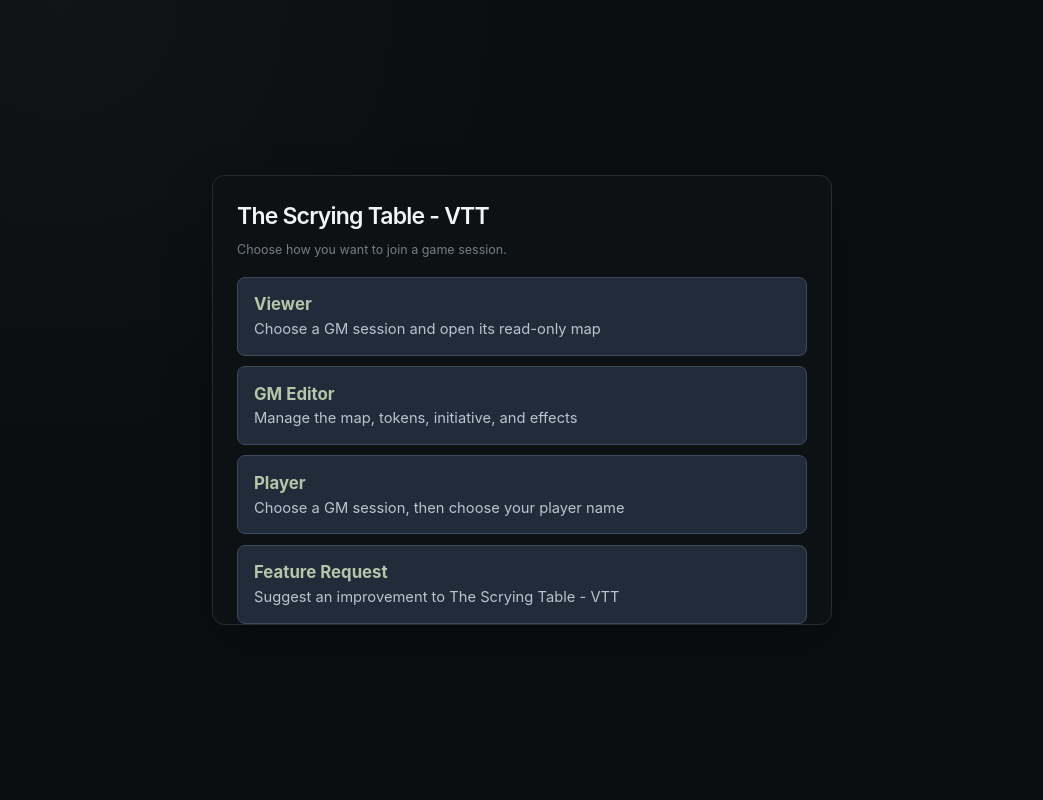
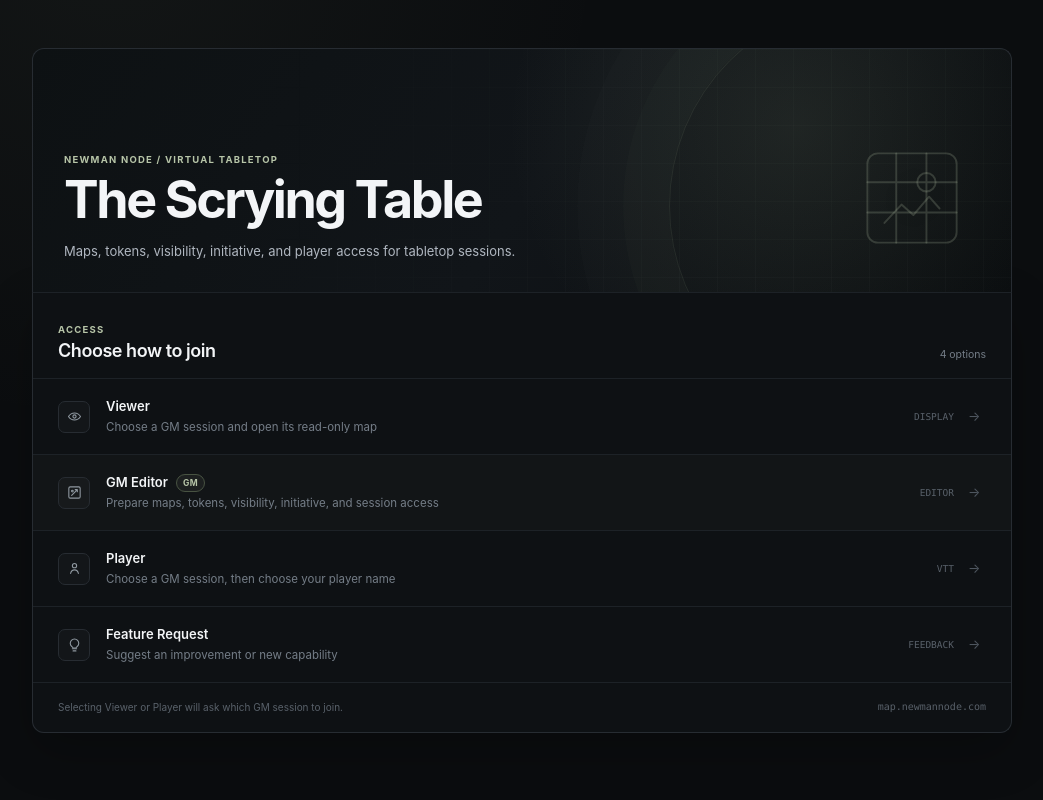
Before and after one commit to newmannodegit/scrying-table, a Flask app: page / in a window 1280 px wide. Shown: the whole page, without its empty margins (118-1161 px from the left). Run offline with Flask 3, Linux system fonts and the light colour scheme; parts of the project's set-up code (start-up, migrations or seed data) failed here and were passed over.

Commit message:
Refine Scrying Table landing page

```diff
--- /dev/null
+++ b/static/map-home.css
@@ -0,0 +1,392 @@
+/*
+ * The Scrying Table landing page.
+ *
+ * Intentionally scoped to .map-home-page so the utility portals, GM editor,
+ * public Viewer, player VTT, and Wall Map are not affected.
+ */
+
+body.portal-page.map-home-page {
+  display: block;
+  min-height: 100vh;
+  padding: 0;
+  background:
+    radial-gradient(circle at 18% -8%, rgba(158,175,141,.055), transparent 31rem),
+    var(--nn-bg);
+}
+
+.map-home-page * {
+  box-sizing: border-box;
+}
+
+.map-home-skip {
+  position: fixed;
+  z-index: 50;
+  top: 8px;
+  left: 8px;
+  transform: translateY(-160%);
+  padding: 7px 10px;
+  border: 1px solid var(--nn-accent);
+  border-radius: var(--nn-radius-sm);
+  background: var(--nn-surface-raised);
+  color: var(--nn-text);
+  font-size: 11px;
+  text-decoration: none;
+}
+
+.map-home-skip:focus {
+  transform: translateY(0);
+}
+
+.map-home-shell {
+  width: min(980px, calc(100% - 40px));
+  margin: 0 auto;
+  padding: clamp(30px, 6vh, 64px) 0 48px;
+}
+
+.map-home-hero,
+.map-home-actions {
+  overflow: hidden;
+  border: 1px solid var(--nn-border);
+  background: var(--nn-bg-subtle);
+}
+
+.map-home-hero {
+  position: relative;
+  isolation: isolate;
+  min-height: 245px;
+  display: flex;
+  align-items: end;
+  justify-content: space-between;
+  gap: 36px;
+  padding: 31px;
+  border-radius: var(--nn-radius-lg) var(--nn-radius-lg) 0 0;
+  border-bottom-color: var(--nn-border-subtle);
+  background:
+    radial-gradient(circle at 78% 32%, rgba(158,175,141,.12), transparent 18rem),
+    linear-gradient(125deg, #0d1113 0%, #111519 52%, #0a0d0f 100%);
+}
+
+.map-home-hero::before,
+.map-home-hero::after {
+  content: "";
+  position: absolute;
+  z-index: -1;
+  pointer-events: none;
+}
+
+.map-home-hero::before {
+  inset: 0;
+  opacity: .19;
+  background-image:
+    linear-gradient(rgba(175,185,171,.15) 1px, transparent 1px),
+    linear-gradient(90deg, rgba(175,185,171,.15) 1px, transparent 1px);
+  background-size: 38px 38px;
+  mask-image: linear-gradient(90deg, transparent 18%, #000 66%);
+}
+
+.map-home-hero::after {
+  right: -70px;
+  bottom: -120px;
+  width: 410px;
+  height: 410px;
+  border: 1px solid rgba(158,175,141,.12);
+  border-radius: 50%;
+  box-shadow:
+    0 0 0 46px rgba(158,175,141,.018),
+    0 0 0 92px rgba(158,175,141,.01);
+}
+
+.map-home-hero-copy {
+  max-width: 625px;
+}
+
+.map-home-eyebrow,
+.map-home-kicker {
+  margin: 0;
+  color: var(--nn-accent-strong);
+  font-size: 9.5px;
+  font-weight: 680;
+  letter-spacing: .13em;
+  text-transform: uppercase;
+}
+
+.map-home-hero h1 {
+  margin: 8px 0 0;
+  color: var(--nn-text);
+  font-size: clamp(34px, 6vw, 52px);
+  font-weight: 650;
+  line-height: .98;
+  letter-spacing: -.047em;
+}
+
+.map-home-subtitle {
+  max-width: 580px;
+  margin: 15px 0 0;
+  color: var(--nn-text-secondary);
+  font-size: 13px;
+  line-height: 1.55;
+}
+
+.map-home-mark {
+  flex: 0 0 auto;
+  width: 126px;
+  height: 126px;
+  margin: 0 5px 0 0;
+  color: rgba(183,197,168,.21);
+}
+
+.map-home-mark svg {
+  width: 100%;
+  height: 100%;
+  fill: none;
+  stroke: currentColor;
+  stroke-width: 1.45;
+  stroke-linecap: round;
+  stroke-linejoin: round;
+  filter: drop-shadow(0 0 28px rgba(158,175,141,.08));
+}
+
+.map-home-actions {
+  border-top: 0;
+  border-radius: 0 0 var(--nn-radius-lg) var(--nn-radius-lg);
+  box-shadow: var(--nn-shadow-soft);
+}
+
+.map-home-actions-header {
+  min-height: 86px;
+  display: flex;
+  align-items: end;
+  justify-content: space-between;
+  gap: 20px;
+  padding: 21px 25px 16px;
+  border-bottom: 1px solid var(--nn-border-subtle);
+}
+
+.map-home-actions-header h2 {
+  margin: 4px 0 0;
+  color: var(--nn-text);
+  font-size: 18px;
+  font-weight: 620;
+  line-height: 1.2;
+  letter-spacing: -.025em;
+}
+
+.map-home-actions-header > span {
+  color: var(--nn-text-muted);
+  font-size: 10.5px;
+  font-variant-numeric: tabular-nums;
+}
+
+.map-home-action-list {
+  display: flex;
+  flex-direction: column;
+  margin: 0;
+}
+
+.map-home-action {
+  min-height: 76px;
+  display: grid;
+  grid-template-columns: 34px minmax(0,1fr) auto 18px;
+  align-items: center;
+  gap: 14px;
+  margin: 0;
+  padding: 13px 25px;
+  border: 0;
+  border-bottom: 1px solid var(--nn-border-subtle);
+  border-radius: 0;
+  background: transparent;
+  color: var(--nn-text);
+  text-decoration: none;
+  box-shadow: none;
+  transition:
+    background var(--nn-duration-fast) var(--nn-ease),
+    box-shadow var(--nn-duration-fast) var(--nn-ease);
+}
+
+.map-home-action--gm {
+  background: rgba(158,175,141,.025);
+}
+
+.map-home-action:hover {
+  background: var(--nn-surface);
+  color: var(--nn-text);
+}
+
+.map-home-action:focus-visible {
+  position: relative;
+  z-index: 2;
+  outline: none;
+  background: var(--nn-surface);
+  box-shadow: inset 3px 0 0 var(--nn-accent);
+}
+
+.map-home-action-icon {
+  width: 32px;
+  height: 32px;
+  display: grid;
+  place-items: center;
+  border: 1px solid var(--nn-border);
+  border-radius: 7px;
+  background: rgba(255,255,255,.018);
+  color: #8e979f;
+  transition:
+    color var(--nn-duration-fast) var(--nn-ease),
+    border-color var(--nn-duration-fast) var(--nn-ease),
+    background var(--nn-duration-fast) var(--nn-ease);
+}
+
+.map-home-action-icon svg {
+  width: 17px;
+  height: 17px;
+  fill: none;
+  stroke: currentColor;
+  stroke-width: 1.55;
+  stroke-linecap: round;
+  stroke-linejoin: round;
+}
+
+.map-home-action:hover .map-home-action-icon,
+.map-home-action:focus-visible .map-home-action-icon {
+  color: var(--nn-accent-strong);
+  border-color: #3a4236;
+  background: var(--nn-accent-muted);
+}
+
+.map-home-action-copy {
+  min-width: 0;
+  display: flex;
+  flex-direction: column;
+  gap: 4px;
+}
+
+.map-home-action-copy strong {
+  color: var(--nn-text);
+  font-size: 13px;
+  font-weight: 590;
+}
+
+.map-home-action-copy > span:not(.map-home-action-title) {
+  overflow: hidden;
+  color: var(--nn-text-muted);
+  font-size: 11.5px;
+  line-height: 1.35;
+  text-overflow: ellipsis;
+  white-space: nowrap;
+}
+
+.map-home-action-title {
+  display: flex;
+  align-items: center;
+  gap: 8px;
+}
+
+.map-home-badge {
+  min-height: 18px;
+  display: inline-flex;
+  align-items: center;
+  padding: 0 6px;
+  border: 1px solid #485342;
+  border-radius: 999px;
+  background: rgba(158,175,141,.075);
+  color: var(--nn-accent-strong);
+  font-size: 8.5px;
+  font-weight: 700;
+  letter-spacing: .06em;
+  text-transform: uppercase;
+}
+
+.map-home-action-meta {
+  color: var(--nn-text-faint);
+  font-family: var(--nn-font-mono);
+  font-size: 9.5px;
+  text-transform: uppercase;
+}
+
+.map-home-action-arrow {
+  color: #4e565f;
+  font-size: 13px;
+  transition:
+    color var(--nn-duration-fast) var(--nn-ease),
+    transform var(--nn-duration-fast) var(--nn-ease);
+}
+
+.map-home-action:hover .map-home-action-arrow,
+.map-home-action:focus-visible .map-home-action-arrow {
+  color: var(--nn-text-secondary);
+  transform: translateX(2px);
+}
+
+.map-home-footer {
+  min-height: 49px;
+  display: flex;
+  align-items: center;
+  justify-content: space-between;
+  gap: 16px;
+  padding: 12px 25px;
+  color: var(--nn-text-faint);
+  font-size: 10px;
+}
+
+.map-home-mono {
+  font-family: var(--nn-font-mono);
+  font-variant-numeric: tabular-nums;
+}
+
+@media (max-width: 650px) {
+  .map-home-shell {
+    width: min(100% - 24px, 980px);
+    padding: 12px 0 28px;
+  }
+
+  .map-home-hero {
+    min-height: 215px;
+    padding: 22px;
+    border-radius: var(--nn-radius-md) var(--nn-radius-md) 0 0;
+  }
+
+  .map-home-mark {
+    display: none;
+  }
+
+  .map-home-actions {
+    border-radius: 0 0 var(--nn-radius-md) var(--nn-radius-md);
+  }
+
+  .map-home-actions-header {
+    min-height: 76px;
+    padding: 17px 18px 14px;
+  }
+
+  .map-home-action {
+    min-height: 72px;
+    grid-template-columns: 30px minmax(0,1fr) 15px;
+    gap: 11px;
+    padding: 12px 18px;
+  }
+
+  .map-home-action-icon {
+    width: 29px;
+    height: 29px;
+  }
+
+  .map-home-action-meta {
+    display: none;
+  }
+
+  .map-home-action-copy > span:not(.map-home-action-title) {
+    white-space: normal;
+  }
+
+  .map-home-footer {
+    align-items: flex-start;
+    flex-direction: column;
+    gap: 3px;
+    padding: 11px 18px;
+  }
+}
+
+@media (prefers-reduced-motion: reduce) {
+  .map-home-action-arrow {
+    transform: none !important;
+  }
+}
--- a/templates/home.html
+++ b/templates/home.html
@@ -1,35 +1,119 @@
 <!doctype html>
-<html>
+<html lang="en">
 <head>
   <meta charset="utf-8">
   <meta name="viewport" content="width=device-width,initial-scale=1">
+  <meta name="color-scheme" content="dark">
+  <meta name="theme-color" content="#0b0d0f">
   <title>The Scrying Table - VTT</title>
   <link rel="stylesheet" href="{{ url_for('static',filename='app.css',v='1.17.3') }}">
   <link rel="stylesheet" href="{{ url_for('static',filename='newman-node.css',v='1.18.0') }}">
   <link rel="stylesheet" href="{{ url_for('static',filename='map-admin.css',v='1.18.0') }}">
+  <link rel="stylesheet" href="{{ url_for('static',filename='map-home.css',v='1.18.1') }}">
 </head>
-<body class="portal-page">
-  <main class="portal-card">
-    <h1>The Scrying Table - VTT</h1>
-    <p class="portal-intro">Choose how you want to join a game session.</p>
-    <nav class="portal-links" aria-label="The Scrying Table - VTT options">
-      <a class="portal-link" href="{{ url_for('viewer') }}">
+<body class="portal-page map-home-page">
+  <a class="map-home-skip" href="#map-home-actions">Skip to Scrying Table options</a>
+
+  <main class="map-home-shell">
+    <section class="map-home-hero" aria-labelledby="map-home-title">
+      <div class="map-home-hero-copy">
+        <p class="map-home-eyebrow">Newman Node / Virtual Tabletop</p>
+        <h1 id="map-home-title">The Scrying Table</h1>
+        <p class="map-home-subtitle">
+          Maps, tokens, visibility, initiative, and player access for tabletop sessions.
+        </p>
+      </div>
+
+      <div class="map-home-mark" aria-hidden="true">
+        <svg viewBox="0 0 96 96">
+          <rect x="14" y="14" width="68" height="68" rx="8"/>
+          <path d="M14 36h68M14 59h68M36 14v68M59 14v68"/>
+          <circle cx="59" cy="36" r="7"/>
+          <path d="M27 67 40 53l9 8 12-14 8 9"/>
+        </svg>
+      </div>
+    </section>
+
+    <section class="map-home-actions" id="map-home-actions">
+      <header class="map-home-actions-header">
+        <div>
+          <p class="map-home-kicker">Access</p>
+          <h2>Choose how to join</h2>
+        </div>
+        <span>4 options</span>
+      </header>
+
+      <nav class="map-home-action-list" aria-label="The Scrying Table options">
+        <a class="map-home-action" href="{{ url_for('viewer') }}">
+          <span class="map-home-action-icon" aria-hidden="true">
+            <svg viewBox="0 0 24 24">
+              <path d="M3.5 12s3.2-5 8.5-5 8.5 5 8.5 5-3.2 5-8.5 5-8.5-5-8.5-5Z"/>
+              <circle cx="12" cy="12" r="2.25"/>
+            </svg>
+          </span>
+          <span class="map-home-action-copy">
             <strong>Viewer</strong>
             <span>Choose a GM session and open its read-only map</span>
+          </span>
+          <span class="map-home-action-meta">Display</span>
+          <span class="map-home-action-arrow" aria-hidden="true">→</span>
         </a>
-      <a class="portal-link" href="{{ url_for('edit') }}">
+
+        <a class="map-home-action map-home-action--gm" href="{{ url_for('edit') }}">
+          <span class="map-home-action-icon" aria-hidden="true">
+            <svg viewBox="0 0 24 24">
+              <rect x="4" y="4" width="16" height="16" rx="2"/>
+              <path d="M8 16 16 8M13 8h3v3"/>
+              <circle cx="9" cy="10" r="1.2"/>
+            </svg>
+          </span>
+          <span class="map-home-action-copy">
+            <span class="map-home-action-title">
               <strong>GM Editor</strong>
-        <span>Manage the map, tokens, initiative, and effects</span>
+              <span class="map-home-badge">GM</span>
+            </span>
+            <span>Prepare maps, tokens, visibility, initiative, and session access</span>
+          </span>
+          <span class="map-home-action-meta">Editor</span>
+          <span class="map-home-action-arrow" aria-hidden="true">→</span>
         </a>
-      <a class="portal-link" href="{{ url_for('player_portal') }}">
+
+        <a class="map-home-action" href="{{ url_for('player_portal') }}">
+          <span class="map-home-action-icon" aria-hidden="true">
+            <svg viewBox="0 0 24 24">
+              <circle cx="12" cy="8" r="3"/>
+              <path d="M6.5 19c.7-3.3 2.6-5 5.5-5s4.8 1.7 5.5 5"/>
+            </svg>
+          </span>
+          <span class="map-home-action-copy">
             <strong>Player</strong>
             <span>Choose a GM session, then choose your player name</span>
+          </span>
+          <span class="map-home-action-meta">VTT</span>
+          <span class="map-home-action-arrow" aria-hidden="true">→</span>
         </a>
-      <a class="portal-link" href="{{ url_for('feature_request') }}">
+
+        <a class="map-home-action" href="{{ url_for('feature_request') }}">
+          <span class="map-home-action-icon" aria-hidden="true">
+            <svg viewBox="0 0 24 24">
+              <path d="M9 18h6M10 21h4"/>
+              <path d="M8.2 14.8A6 6 0 1 1 15.8 14.8c-1.1.8-1.5 1.5-1.6 2.2h-4.4c-.1-.7-.5-1.4-1.6-2.2Z"/>
+            </svg>
+          </span>
+          <span class="map-home-action-copy">
             <strong>Feature Request</strong>
-        <span>Suggest an improvement to The Scrying Table - VTT</span>
+            <span>Suggest an improvement or new capability</span>
+          </span>
+          <span class="map-home-action-meta">Feedback</span>
+          <span class="map-home-action-arrow" aria-hidden="true">→</span>
         </a>
       </nav>
+
+      <footer class="map-home-footer">
+        <span>Selecting Viewer or Player will ask which GM session to join.</span>
+        <span class="map-home-mono">map.newmannode.com</span>
+      </footer>
+    </section>
   </main>
 </body>
 </html>
```
Also changed, not shown: CHANGELOG.txt, 1 other file. Lines whose indentation alone changed are shown as unchanged.
